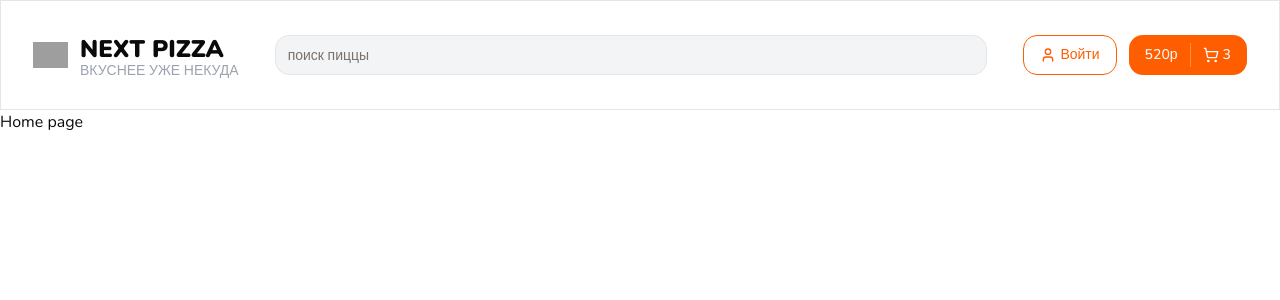
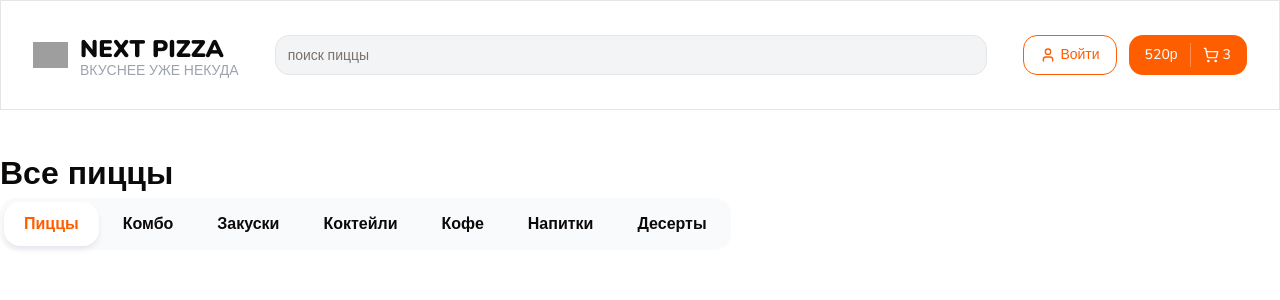
Before and after one commit to Dmitry-Klyuev/pazza-next_js, a Next.js app: page / in a window 1280 px wide. Shown: the top 300 px of the page. Built offline with nearby package versions, Linux system fonts and the light colour scheme; grey boxes are pictures that could not be loaded.

Commit message:
add categories on home page

```diff
--- a/app/page.tsx
+++ b/app/page.tsx
@@ -1,8 +1,14 @@
+import {Container} from "@/components/shared/container";
+import {Title} from "@/components/shared/title";
+import {Categories} from "@/components/shared/categories";
 
 export default function Home() {
-  return (
-    <div className={'w-full'}>
-      <h1>Home page</h1>
-    </div>
-  );
+    return (
+        <>
+            <Container className={'mt-10'}>
+                <Title text={'Все пиццы'} size={'lg'} className={'font-extrabold'}/>
+                <Categories/>
+            </Container>
+        </>
+    );
 }
--- /dev/null
+++ b/components/shared/categories.tsx
@@ -0,0 +1,30 @@
+'use client'
+
+import React, {useState} from "react";
+import {cn} from "@/lib/utils";
+
+interface Props {
+    className?: string
+}
+
+const cats = ["Пиццы", "Комбо", "Закуски", "Коктейли", "Кофе", "Напитки", "Десерты"];
+
+export const Categories: React.FC<Props> = ({className}) => {
+    const [activeIndex, setActiveIndex] = useState(0)
+
+
+    return (
+        <div className={cn('inline-flex gap-1 p-1 rounded-2xl bg-gray-50 ', className)}>
+            {cats.map((el, i) => (
+                <a key={i} className={cn(
+                    'flex items-center font-bold h-11 rounded-2xl px-5',
+                    activeIndex === i && 'bg-white shadow-md shadow-gray-200 text-primary'
+                )}
+                onClick={()=>setActiveIndex(i)}
+                >
+                    <button>{el}</button>
+                </a>
+            ))}
+        </div>
+    );
+};
--- /dev/null
+++ b/components/shared/title.tsx
@@ -0,0 +1,36 @@
+import clsx from 'clsx';
+import React from 'react';
+
+type TitleSize = 'xs' | 'sm' | 'md' | 'lg' | 'xl' | '2xl';
+
+interface Props {
+    size?: TitleSize;
+    className?: string;
+    text: string;
+}
+
+export const Title: React.FC<Props> = ({ text, size = 'sm', className }) => {
+    const mapTagBySize = {
+        xs: 'h5',
+        sm: 'h4',
+        md: 'h3',
+        lg: 'h2',
+        xl: 'h1',
+        '2xl': 'h1',
+    } as const;
+
+    const mapClassNameBySize = {
+        xs: 'text-[16px]',
+        sm: 'text-[22px]',
+        md: 'text-[26px]',
+        lg: 'text-[32px]',
+        xl: 'text-[40px]',
+        '2xl': 'text-[48px]',
+    } as const;
+
+    return React.createElement(
+        mapTagBySize[size],
+        { className: clsx(mapClassNameBySize[size], className) },
+        text,
+    );
+};
```
Also changed, not shown: components/shared/sort-popup.tsx (added).
